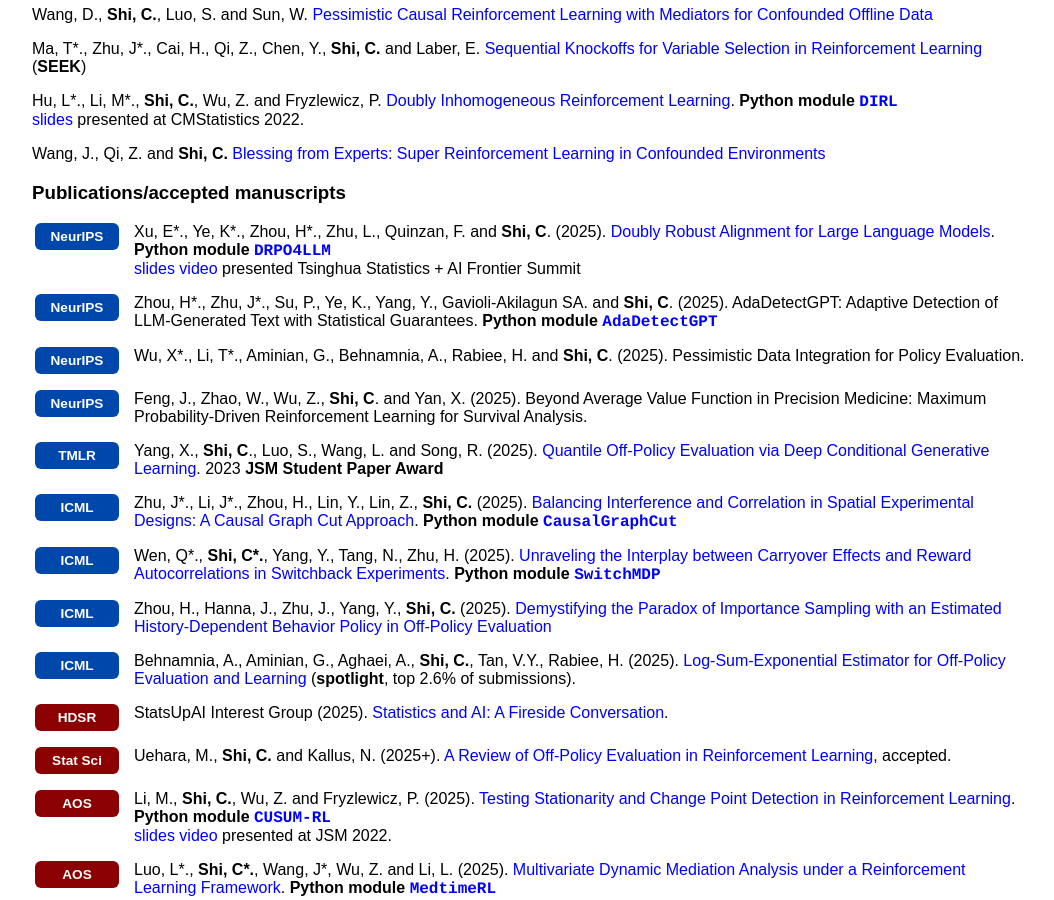
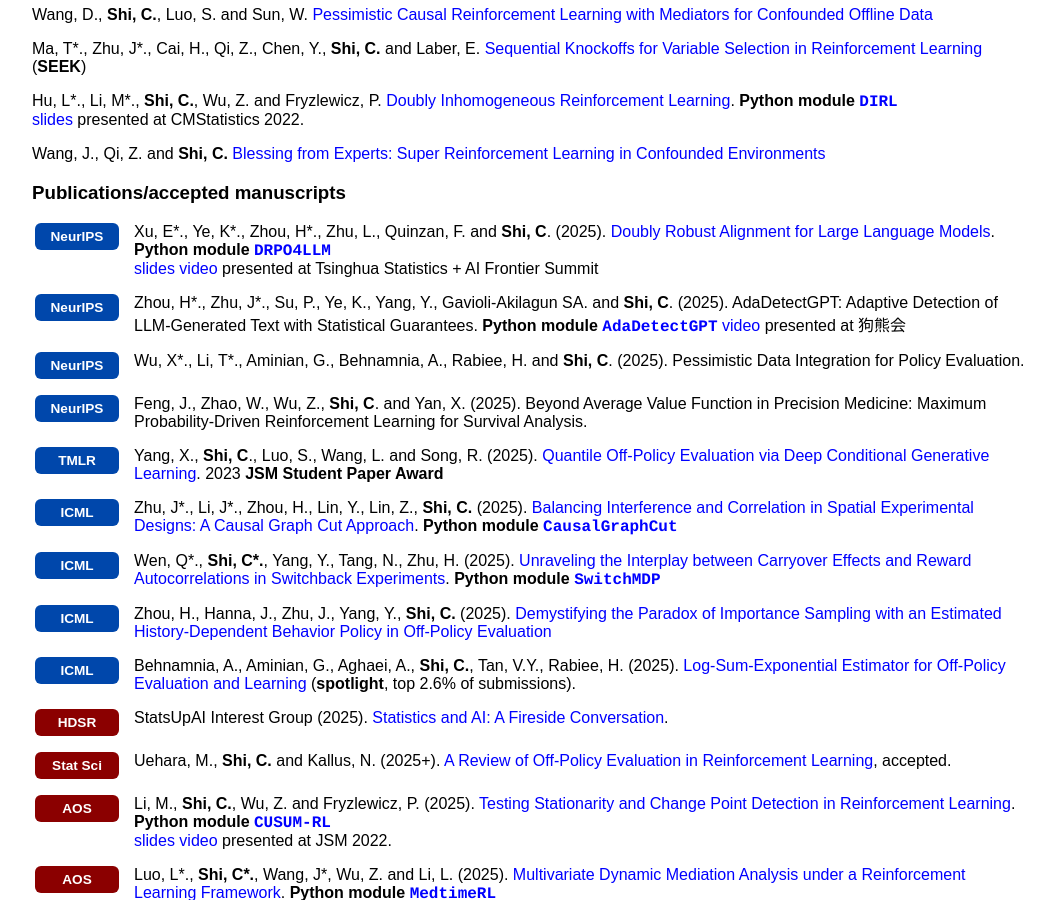
Before and after one commit to callmespring/callmespring.github.io, a Jekyll site: the page built from publication.md, in a window 1280 px wide and 900 px high, scrolled down 707 px. Shown: the whole window, without its empty margins (108-1162 px from the left). Built offline with Jekyll 4.4.1, drawn with Linux system fonts in a browser that asks for light colours.

Commit message:
Update publication.md

```diff
--- a/publication.md
+++ b/publication.md
@@ -55,7 +55,7 @@ Wang, J., Qi, Z. and **Shi, C.** [Blessing from Experts: Super Reinforcement Lea
     <span class="publication-logo-badge badge-ml">NeurIPS</span>
   </div>
   <div class="pub-content" style="flex: 1;">
-    Xu, E*., Ye, K*., Zhou, H*., Zhu, L., Quinzan, F. and <strong>Shi, C</strong>. (2025). <a href="https://arxiv.org/pdf/2506.01183">Doubly Robust Alignment for Large Language Models</a>. <strong>Python module</strong> <a href="https://github.com/DRPO4LLM/DRPO4LLM" style="font-family:courier;"><strong>DRPO4LLM</strong></a><br/> <a href="./slides/DRPO.pdf"><font size="3">slides</font></a> <a href="https://www.bilibili.com/video/BV1xNuuzVEeD?p=3"><font size="3">video</font></a> <font size="3">presented Tsinghua Statistics + AI Frontier Summit</font>
+    Xu, E*., Ye, K*., Zhou, H*., Zhu, L., Quinzan, F. and <strong>Shi, C</strong>. (2025). <a href="https://arxiv.org/pdf/2506.01183">Doubly Robust Alignment for Large Language Models</a>. <strong>Python module</strong> <a href="https://github.com/DRPO4LLM/DRPO4LLM" style="font-family:courier;"><strong>DRPO4LLM</strong></a><br/> <a href="./slides/DRPO.pdf"><font size="3">slides</font></a> <a href="https://www.bilibili.com/video/BV1xNuuzVEeD?p=3"><font size="3">video</font></a> <font size="3">presented at Tsinghua Statistics + AI Frontier Summit</font>
   </div>
 </div>
 
@@ -64,7 +64,7 @@ Wang, J., Qi, Z. and **Shi, C.** [Blessing from Experts: Super Reinforcement Lea
     <span class="publication-logo-badge badge-ml">NeurIPS</span>
   </div>
   <div class="pub-content" style="flex: 1;">
-    Zhou, H*., Zhu, J*., Su, P., Ye, K., Yang, Y., Gavioli-Akilagun SA. and <strong>Shi, C</strong>. (2025). AdaDetectGPT: Adaptive Detection of LLM-Generated Text with Statistical Guarantees. <strong>Python module</strong> <a href="https://github.com/Mamba413/AdaDetectGPT" style="font-family:courier;"><strong>AdaDetectGPT</strong></a>
+    Zhou, H*., Zhu, J*., Su, P., Ye, K., Yang, Y., Gavioli-Akilagun SA. and <strong>Shi, C</strong>. (2025). AdaDetectGPT: Adaptive Detection of LLM-Generated Text with Statistical Guarantees. <strong>Python module</strong> <a href="https://github.com/Mamba413/AdaDetectGPT" style="font-family:courier;"><strong>AdaDetectGPT</strong></a> <a href="https://www.bilibili.com/video/BV1S7K9zwEgU/?spm_id_from=333.337.search-card.all.click&vd_source=0ff25cf8645aa63231bec2428b94bf6f"><font size="3">video</font></a> <font size="3">presented at 狗熊会</font>
   </div>
 </div>
 
```
